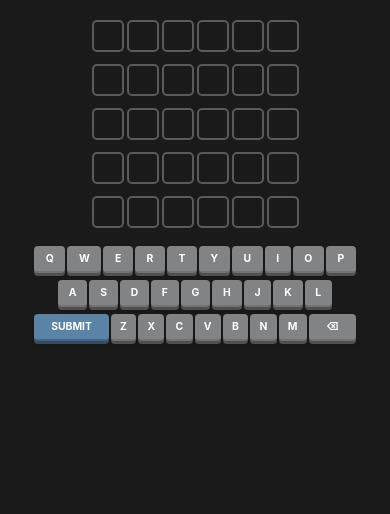
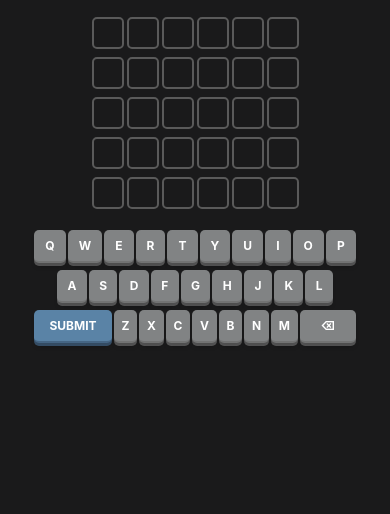
Before and after one commit to gurpr337/emotleV2, a plain HTML site: page index.html in a window 390 px wide. Shown: the part 330-844 px from the top of the page. Drawn offline with Linux system fonts and the light colour scheme.

Commit message:
fixed spacing and keyboard size

```diff
--- a/index.html
+++ b/index.html
@@ -18,7 +18,7 @@
             background-color: #1a1a1b; /* Dark background for Wordle feel */
             margin: 0;
             padding: 10px; /* Reduced padding slightly */
-            box-sizing: border-box; /* Changed from 'border' to 'border-box' for correct box model */
+            box-sizing: border-box;
             color: #e0e0e0; /* Light text for contrast */
             overflow-y: auto; /* Allow scrolling on smaller screens if content overflows */
         }
@@ -125,7 +125,7 @@
         .guesses-grid {
             display: flex;
             flex-direction: column;
-            gap: 6px; /* Reduced gap */
+            gap: 4px; /* Reduced gap for less vertical space */
             margin-bottom: 15px; /* Adjusted margin */
             min-height: 200px; /* Adjusted min-height */
             max-height: 300px; /* Adjusted max-height */
@@ -139,7 +139,7 @@
             gap: 5px; /* Reduced gap */
             justify-content: center;
             width: 100%;
-            padding: 3px 0; /* Reduced padding */
+            padding: 2px 0; /* Reduced padding for less vertical space */
         }
 
         /* Styles for individual letter boxes */
@@ -391,9 +391,9 @@
                 gap: 4px; /* Further reduced */
             }
             .key {
-                padding: 8px 4px;
-                font-size: 0.8em;
-                border-radius: 4px;
+                padding: 10px 6px; /* Increased padding */
+                font-size: 0.9em; /* Increased font size */
+                border-radius: 5px; /* Slightly larger border radius */
                 min-width: unset;
                 /* Adjust shadow for smaller keys */
                 box-shadow: 0px 3px 0px 0px rgba(170,170,170,0.4), 0px 5px 5px -3px rgba(0,0,0,0.5);
@@ -404,11 +404,11 @@
                 border-bottom: 1px solid rgba(100,100,100,0.5); /* Adjusted for smaller screens */
             }
             .keyboard-row {
-                gap: 3px;
+                gap: 4px; /* Adjusted gap */
             }
             .key.large {
-                min-width: 45px;
-                padding: 8px 8px;
+                min-width: 50px; /* Increased min-width */
+                padding: 10px 10px; /* Increased padding */
             }
             #message {
                 font-size: 1.1em;
@@ -453,15 +453,15 @@
                 gap: 3px; /* Even smaller gap */
             }
             .key {
-                padding: 6px 2px;
-                font-size: 0.65em;
+                padding: 8px 3px; /* Increased padding, adjusted for smaller width */
+                font-size: 0.75em; /* Increased font size */
             }
             .keyboard-row {
                 gap: 2px;
             }
             .key.large {
-                min-width: 35px;
-                padding: 6px 6px;
+                min-width: 40px; /* Increased min-width */
+                padding: 8px 8px; /* Adjusted padding */
             }
             .emoji-phrase {
                 font-size: 2.2em;
@@ -731,7 +731,7 @@
         // All answers are 10 characters or less, and emojis are pure emoji.
         const emojiPhrases = [
             // Animals (30)
-            { emoji: "🐶", answer: "DOG" },
+            { emoji: "�", answer: "DOG" },
             { emoji: "🐱", answer: "CAT" },
             { emoji: "🐻", answer: "BEAR" },
             { emoji: "🦊", answer: "FOX" },
@@ -824,7 +824,7 @@
             { emoji: "⚡", answer: "LIGHTNING" },
             { emoji: "☔", answer: "UMBRELLA" },
             { emoji: "🌱", answer: "PLANT" },
-            { emoji: "�", answer: "AUTUMN" },
+            { emoji: "🍂", answer: "AUTUMN" },
             { emoji: "☀️⛱️", answer: "BEACH" },
             { emoji: "🌋", answer: "VOLCANO" },
             { emoji: "🧊", answer: "ICE" },
@@ -1238,7 +1238,7 @@
          */
         function renderPastGuesses() {
             guessesGrid.innerHTML = ''; // Clear existing grid
-            for (let i = 0; i < NUM_GUESSES; i++) {
+            for (let i = 0; i < pastGuessesData.length; i++) { // Only iterate up to pastGuessesData length
                 const guessRow = document.createElement('div');
                 guessRow.classList.add('guess-row');
                 guessRow.id = `guess-row-${i}`;
@@ -1295,12 +1295,16 @@
                 // Ensure keyboard display is updated for the new game
                 updateKeyboardDisplay();
                 stopCountdown(); // Stop countdown if starting a new game
-
-                // Create initial empty guess rows only if starting a new game
-                for (let i = 0; i < NUM_GUESSES; i++) {
+            }
+
+            // Create initial empty guess rows (or fill if loaded).
+            // This loop now correctly handles adding only the *remaining* empty rows
+            // or no rows if all guesses are filled from a loaded state.
+            const rowsToCreate = NUM_GUESSES - pastGuessesData.length;
+            for (let i = 0; i < rowsToCreate; i++) {
                 const guessRow = document.createElement('div');
                 guessRow.classList.add('guess-row');
-                    guessRow.id = `guess-row-${i}`;
+                guessRow.id = `guess-row-${pastGuessesData.length + i}`; // Ensure unique IDs
 
                 for (let j = 0; j < correctAnswerLength; j++) {
                     const letterBox = document.createElement('div');
@@ -1309,7 +1313,7 @@
                 }
                 guessesGrid.appendChild(guessRow);
             }
-            }
+
 
             // Ensure the game state (pointers, opacities) matches whether it's ended or not
             if (gameEnded) {
```
Lines whose indentation alone changed are shown as unchanged.
